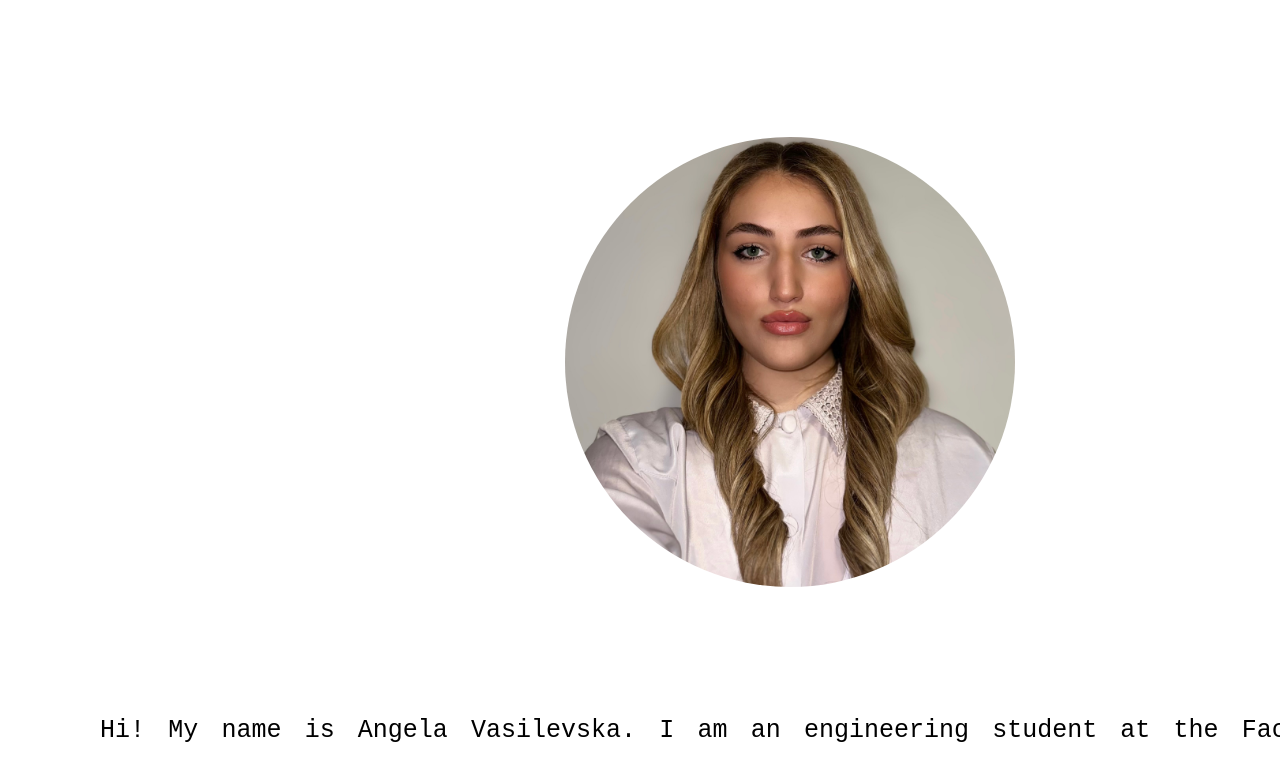
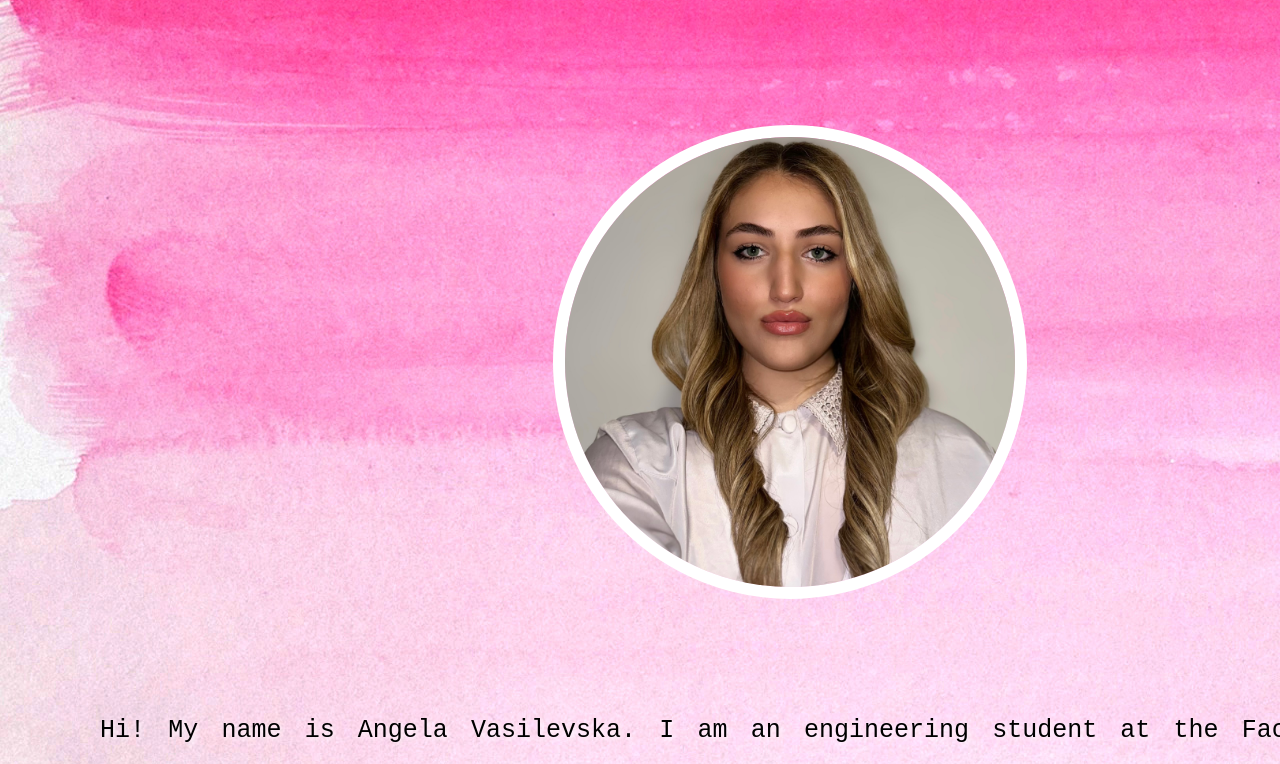
Before and after one commit to angelavasilevska/angelavasilevskagithub.io, a plain HTML site: page index.html in a window 1280 px wide. Shown: the part 383-1147 px from the top of the page. Drawn offline with Linux system fonts and the light colour scheme.

Commit message:
Add files via upload

```diff
--- a/style.css
+++ b/style.css
@@ -6,7 +6,7 @@ body{
 }
 .container{
     display: flex;
-    background: url("../233115CV/wp_cv.jpeg");
+    background: url("wp_cv.jpeg");
     width: 1500px;
     height: 8550px;
     flex-direction: column;
```
